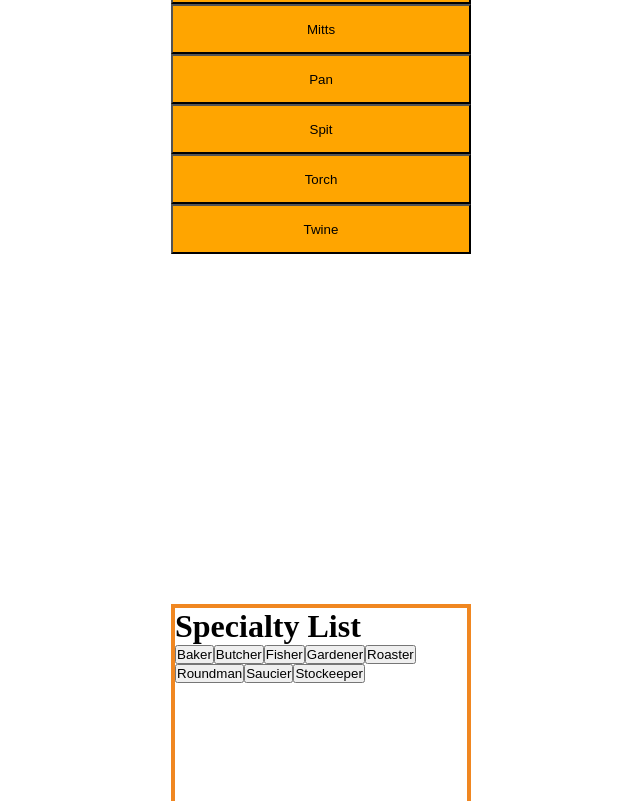
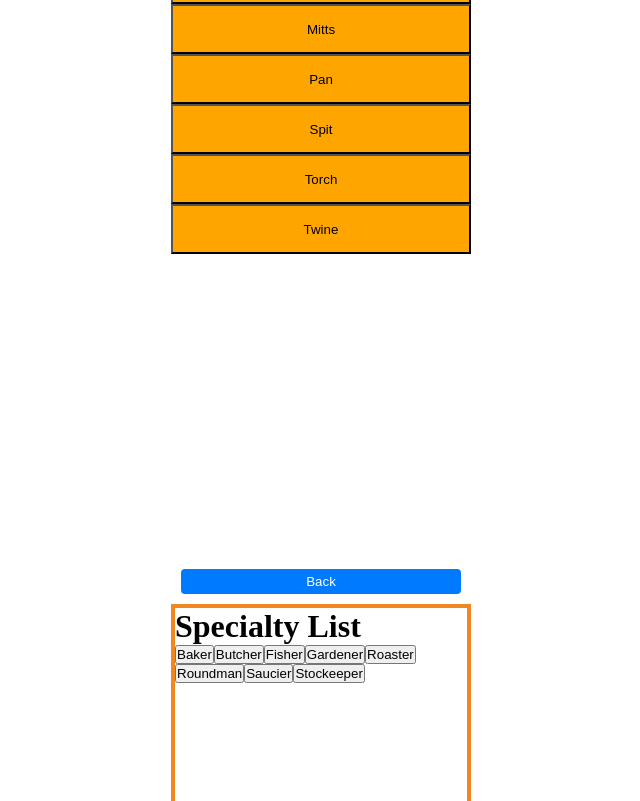
Before and after one commit to slowjojo/WildefeastCharacterCreator, a Vue app: page / in a window 1280 px wide. Shown: the part 796-1597 px from the top of the page, without its empty margins (319-959 px from the left). Built offline with nearby package versions, Linux system fonts and the light colour scheme.

Commit message:
small  update to back button

```diff
--- a/src/character-management/new/pages/ToolPage.vue
+++ b/src/character-management/new/pages/ToolPage.vue
@@ -20,6 +20,10 @@
         :style="getButtonStyle(index)"
       >
         {{ tool.name }}
+      </button>
+
+      <button @click="handleToolDeselection" class="back-button">
+        Back
       </button>
     </div>
   </main>
@@ -77,6 +81,20 @@ export default defineComponent({
       }, 500); // Adjust time to match the transition duration
     }
 
+    function handleToolDeselection() {
+      // Remove the header tool immediately
+      headerTool.value = null;
+
+      // Trigger slide-in effect and deselection after a delay
+
+
+      // Reset the selected tool after the sliding effect is complete
+      setTimeout(() => {
+        slideOut.value = false;
+        selectedTool.value = null;
+      }, 500); // Adjust time to match the transition duration
+    }
+
     function getButtonStyle(index: number) {
       const baseHeight = 50;
       const translateY = isHeader(tools.value[index]) ? -baseHeight * index - baseHeight : 0;
@@ -96,6 +114,7 @@ export default defineComponent({
       isHeader,
       getButtonStatus,
       handleToolSelection,
+      handleToolDeselection,
       getButtonStyle
     };
   }
@@ -114,11 +133,11 @@ export default defineComponent({
 }
 
 .tool-list {
-  display: grid;
-  grid-template-columns: 1fr;
-  grid-template-rows: auto 1fr; /* Adjust to accommodate header and buttons */
+  display: flex;
+  flex-direction: column;
+  height: 100%; /* Ensure the list takes up full height */
   width: 100%;
-  position: relative; /* Ensure grid is positioned relative to parent */
+  position: relative; /* Ensure the list is positioned relative to the container */
 }
 
 .header {
@@ -137,6 +156,22 @@ export default defineComponent({
   top: 0;
   left: 0;
   transition: transform 0.5s ease; /* Add transition for sliding effect */
+}
+
+/* Back button styles */
+.back-button {
+  margin: 10px;
+  padding: 5px 10px;
+  background-color: #007BFF;
+  color: white;
+  border: none;
+  border-radius: 4px;
+  cursor: pointer;
+  align-self: center; /* Center the button horizontally */
+  position: absolute; /* Position it at the bottom */
+  bottom: 0;
+  left: 0;
+  right: 0;
 }
 
 /* Base button styles */
```
